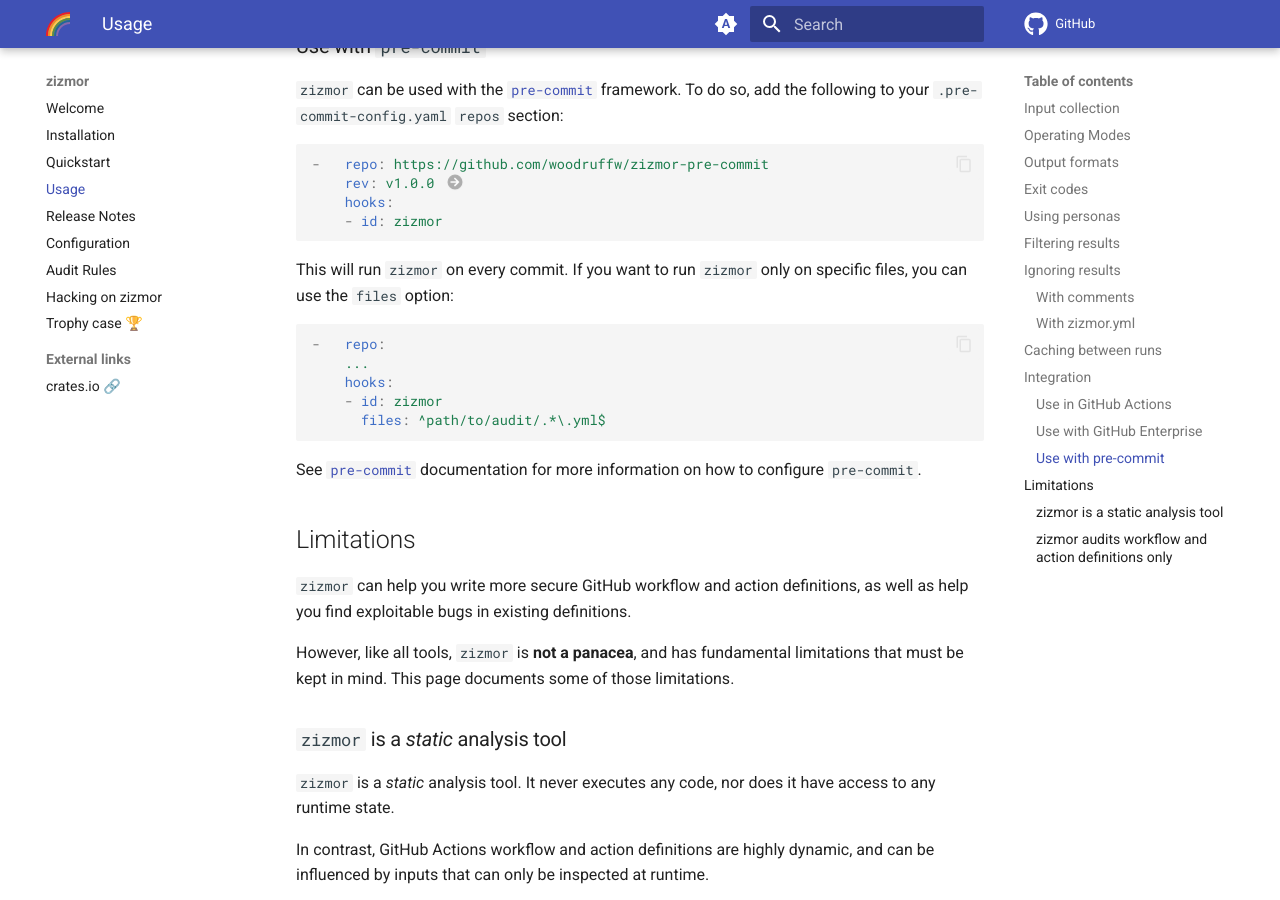
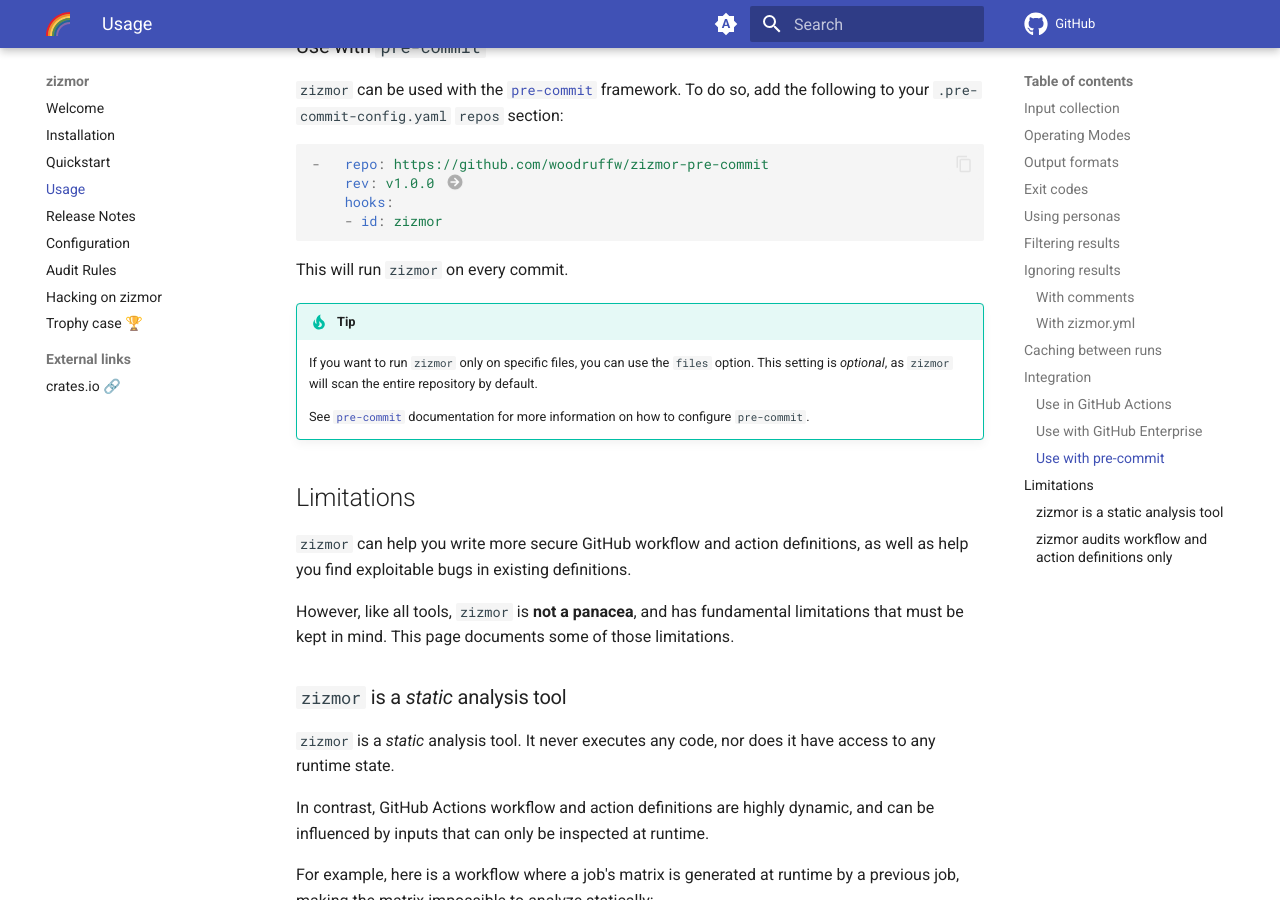
Before and after one commit to zizmorcore/zizmor, an MkDocs documentation site: the page built from docs/usage.md, in a window 1280 px wide and 900 px high, scrolled down 8939 px. Built offline with MkDocs 1.6.1 and Material for MkDocs 9.7.7, drawn with Linux system fonts in a browser that asks for light colours; comment, search, counter and statistics services are not loaded.

Commit message:
docs: usage: clarify optional configuration (#404)

````diff
--- a/docs/usage.md
+++ b/docs/usage.md
@@ -464,19 +464,16 @@
 
 1. Don't forget to update this version to the latest `zizmor` release!
 
-This will run `zizmor` on every commit. If you want to run `zizmor` only on
-specific files, you can use the `files` option:
+This will run `zizmor` on every commit.
 
-```yaml
--   repo:
-    ...
-    hooks:
-    - id: zizmor
-      files: ^path/to/audit/.*\.yml$
-```
+!!! tip
 
-See [`pre-commit`](https://pre-commit.com/) documentation for more information on how to configure
-`pre-commit`.
+    If you want to run `zizmor` only on specific files, you can use the
+    `files` option. This setting is *optional*, as `zizmor` will
+    scan the entire repository by default.
+
+    See [`pre-commit`](https://pre-commit.com/) documentation for more
+    information on how to configure `pre-commit`.
 
 ## Limitations
 
````
